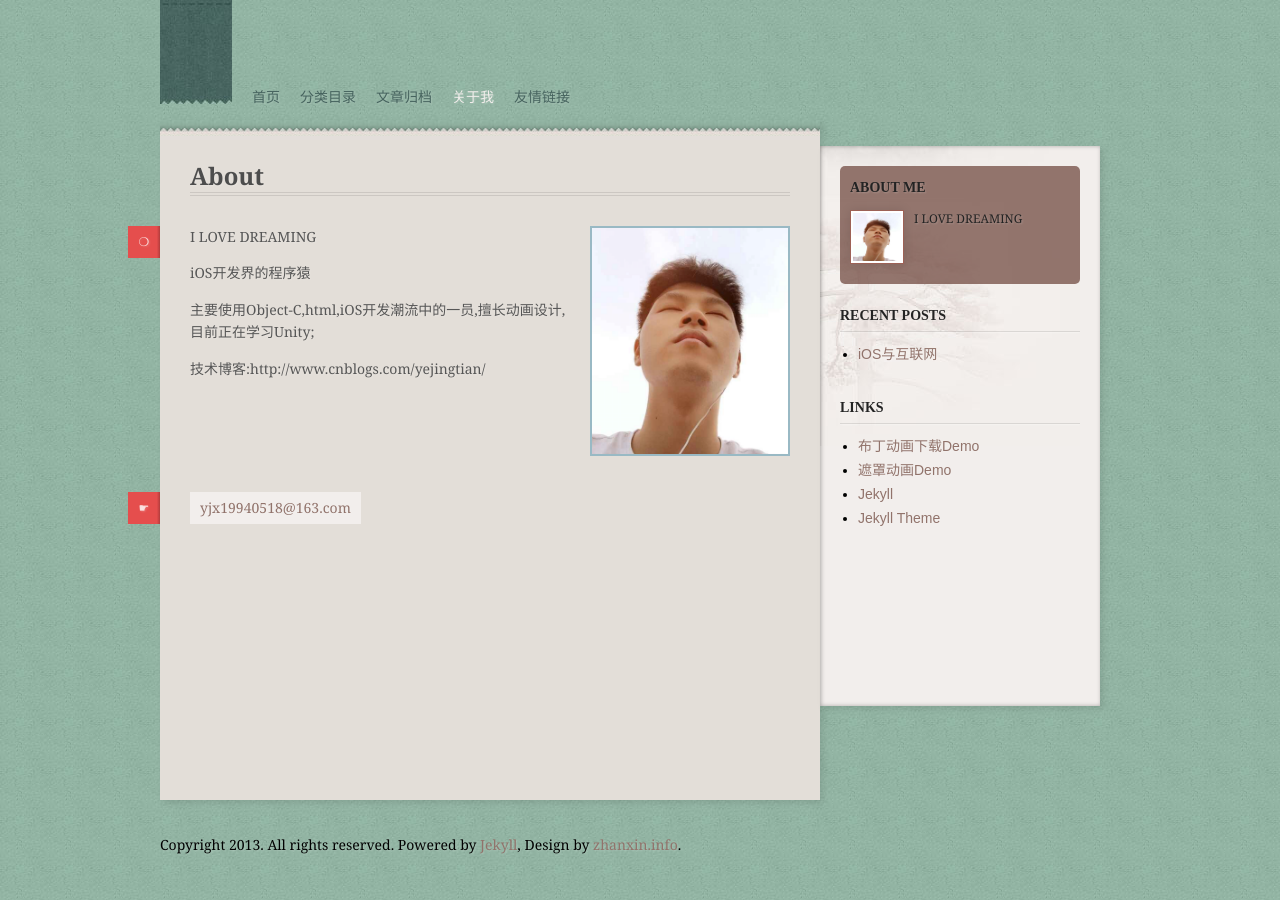
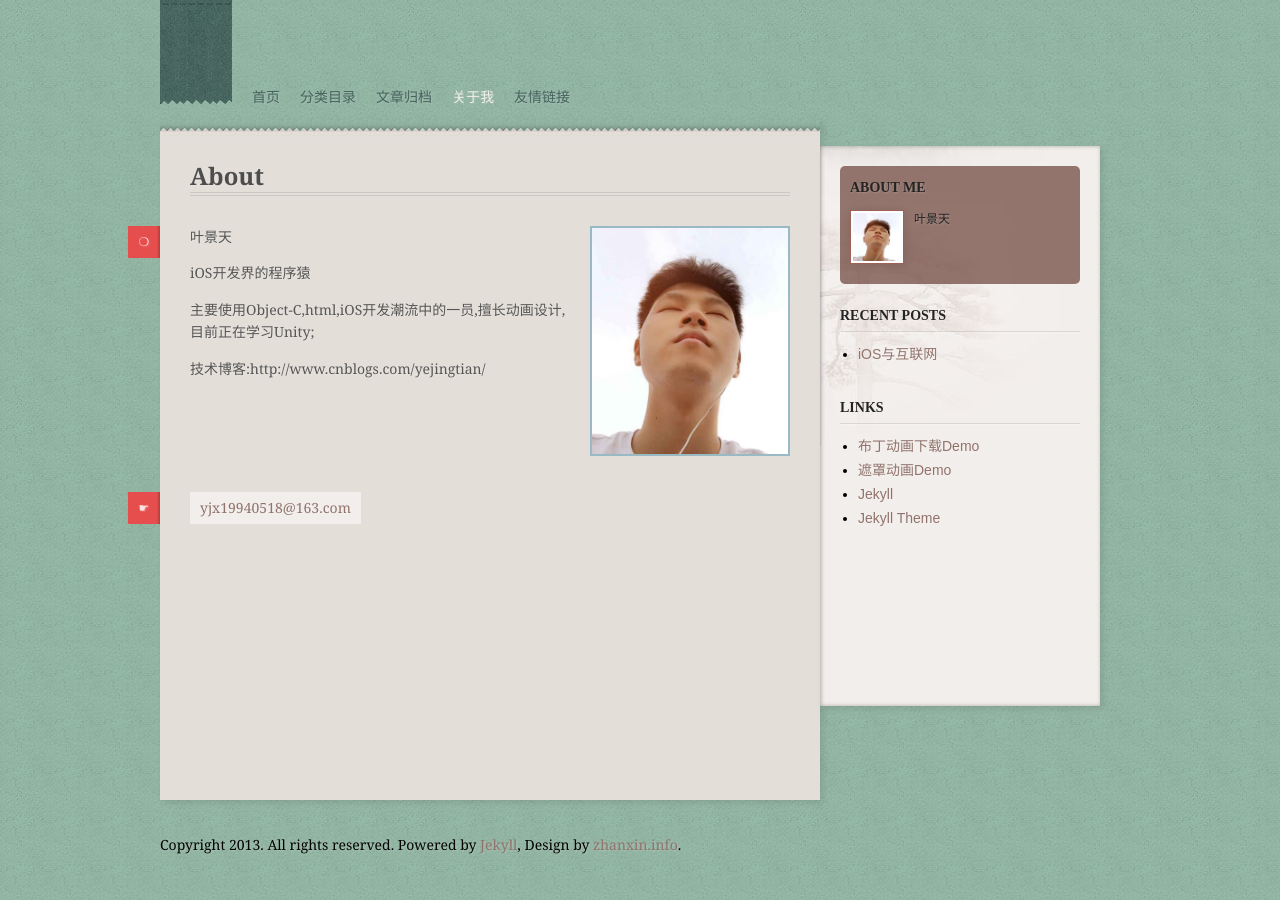
Before and after one commit to bnb173yjx/bnb173yjx.github.com, a Jekyll site: the page built from about.html, in a window 1280 px wide. Built offline with Jekyll 4.4.1, drawn with Linux system fonts in a browser that asks for light colours; nearby versions of some CDN libraries; some web fonts are replaced; comment, search, counter and statistics services are not loaded.

Commit message:
change about me

```diff
--- a/_config.yml
+++ b/_config.yml
@@ -64,7 +64,7 @@ author:
     name: KITTEN YE
     email: yjx19940518@163.com
     imageLink: /images/header.jpg
-    simpleIntro: I LOVE DREAMING
+    simpleIntro: 叶景天
     detailIntro:
       <p>iOS开发界的程序猿</p>
       <p>主要使用Object-C,html,iOS开发潮流中的一员,擅长动画设计,目前正在学习Unity;</p>
```
